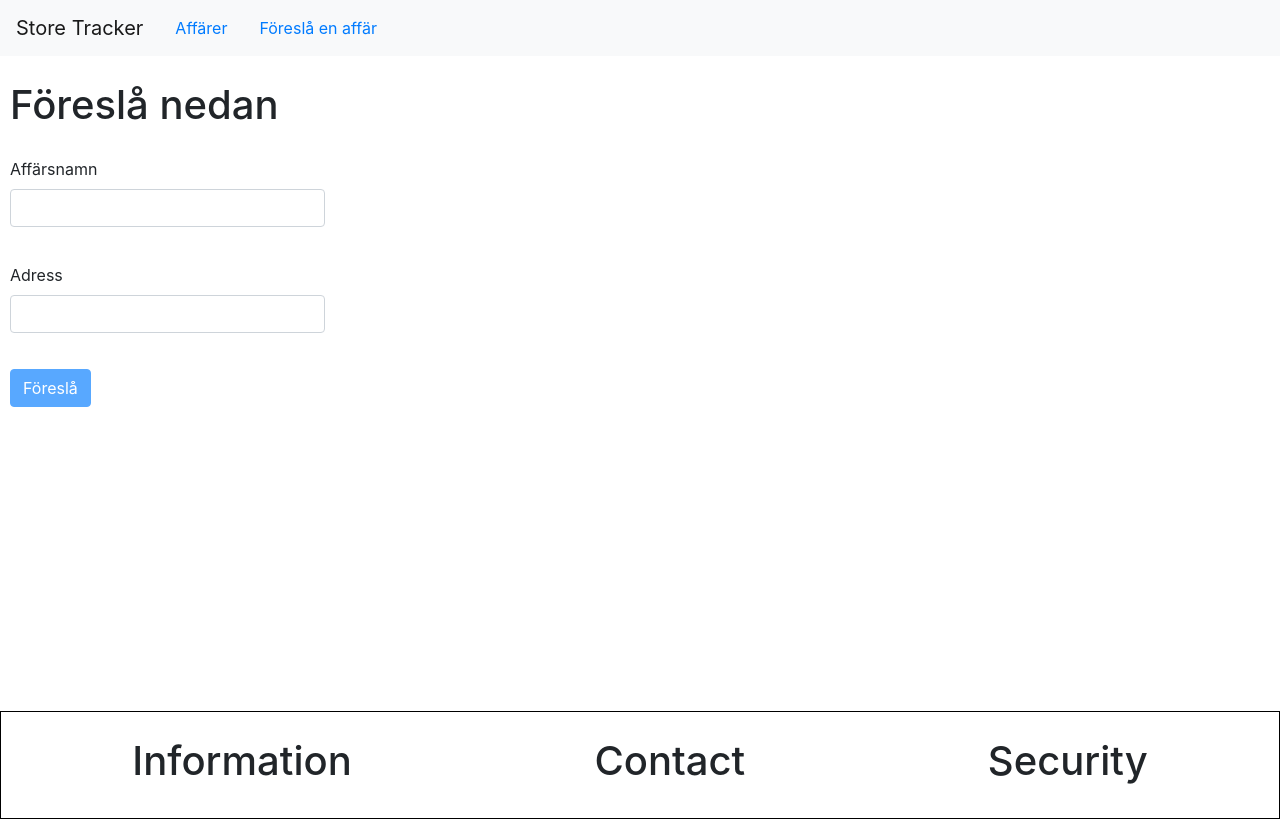
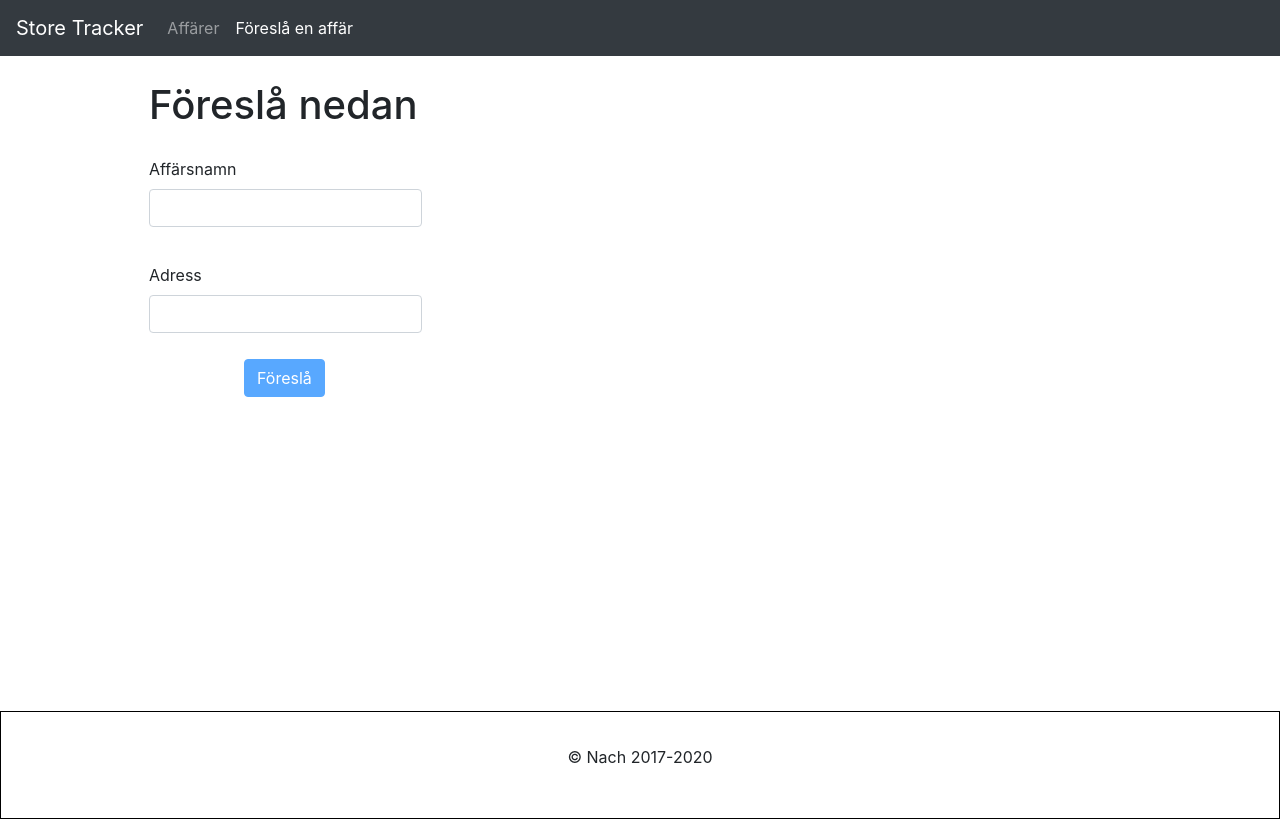
Before and after one commit to NajemSeddiqi/React-leaflet, a React (Create React App) app: page /suggest in a window 1280 px wide. Built offline with nearby package versions, Linux system fonts and the light colour scheme.

Commit message:
Styling it up a bit

```diff
--- a/src/components/bussStopMarkers.jsx
+++ b/src/components/bussStopMarkers.jsx
@@ -1,12 +1,12 @@
 import React, { Component } from "react";
 import { Marker, Popup } from "react-leaflet";
 import { getDepartures } from "../services/trafficService";
+import Spinner from "react-bootstrap/Spinner";
 import Builder from "../helpers/apiResponseObjectbuilder";
 import adjacency from "../helpers/adjacency";
 import L from "leaflet";
 import bussIcon from "../assets/bussStopIcon.png";
 import bussAvailableIcon from "../assets/bussAvailable.png";
-import bussUnavailableIcon from "../assets/bussUnavailable.png";
 
 /*
  * this class handles the display options of the busstop markers as well as their popup logic
@@ -34,8 +34,13 @@ class BussStopMarkers extends Component {
   render() {
     const { traffic, isEnabled } = this.props;
     const { data, index, isHovering } = this.state;
-    const firstIndex = index === 0;
-    const lastIndex = index === data.length - 1;
+    let firstIndex;
+    let lastIndex;
+
+    if (data !== undefined) {
+      firstIndex = index === 0;
+      lastIndex = index === data.length - 1;
+    }
 
     const bussStopIcon = L.icon({ iconUrl: bussIcon, iconSize: [30, 35] });
     return (
@@ -49,7 +54,7 @@ class BussStopMarkers extends Component {
                 onclick={() => this.getDepartureData(pos.id)}
               >
                 <Popup>
-                  {data.length > 0 && data[index] !== undefined ? (
+                  {data !== undefined && data.length > 0 ? (
                     <div className="popUpDiv">
                       <img
                         alt=""
@@ -112,20 +117,15 @@ class BussStopMarkers extends Component {
                     </div>
                   ) : (
                     <div className="popUpDiv">
-                      <img
-                        alt=""
-                        src={bussUnavailableIcon}
+                      <Spinner
+                        animation="border"
+                        variant="danger"
                         style={{
                           display: "block",
                           marginLeft: "auto",
                           marginRight: "auto",
                         }}
-                      />{" "}
-                      <br />
-                      <br />
-                      <span>
-                        Det finns inga tilgängliga anländningtider just nu.
-                      </span>
+                      />
                     </div>
                   )}
                 </Popup>
--- a/src/components/common/form.jsx
+++ b/src/components/common/form.jsx
@@ -53,7 +53,7 @@ class Form extends Component {
       <button
         disabled={this.validate()}
         className="btn btn-primary"
-        style={{ margin: "10px" }}
+        style={{ marginLeft: "105px" }}
       >
         {label}
       </button>
--- a/src/components/footer.jsx
+++ b/src/components/footer.jsx
@@ -3,11 +3,9 @@ import React, { Component } from "react";
 class Footer extends Component {
   render() {
     return (
-      <div className="footer">
-        <h1>Information</h1>
-        <h1>Contact</h1>
-        <h1>Security</h1>
-      </div>
+      <footer class="footer">
+        <p>&copy; Nach 2017-2020</p>
+      </footer>
     );
   }
 }
--- a/src/components/navBar.jsx
+++ b/src/components/navBar.jsx
@@ -4,7 +4,9 @@ import { Link, NavLink } from "react-router-dom";
 class Navbar extends Component {
   render() {
     return (
-      <nav className="navbar navbar-expand-lg navbar-light bg-light">
+      <nav className="navbar navbar-expand-lg navbar-dark bg-dark mr-auto">
+        <div className="collapse navbar-collapse" id="navbarNavAltMarkup">
+          <div className="navbar-nav">
             <Link className="navbar-brand" to="/">
               Store Tracker
             </Link>
@@ -14,6 +16,8 @@ class Navbar extends Component {
             <NavLink className="nav-item nav-link" to="/suggest">
               Föreslå en affär
             </NavLink>
+          </div>
+        </div>
       </nav>
     );
   }
--- a/src/components/suggestForm.jsx
+++ b/src/components/suggestForm.jsx
@@ -24,6 +24,7 @@ class SuggestForm extends Form {
   render() {
     return (
       <React.Fragment>
+        <div className="container mr-3">
           <div style={{ height: "80vh" }}>
             <h1 style={{ padding: "10px" }}>Föreslå nedan</h1>
             <form onSubmit={this.handleSubmit}>
@@ -32,6 +33,7 @@ class SuggestForm extends Form {
               {this.renderButton("Föreslå")}
             </form>
           </div>
+        </div>
       </React.Fragment>
     );
   }
```
Lines whose indentation alone changed are shown as unchanged.
